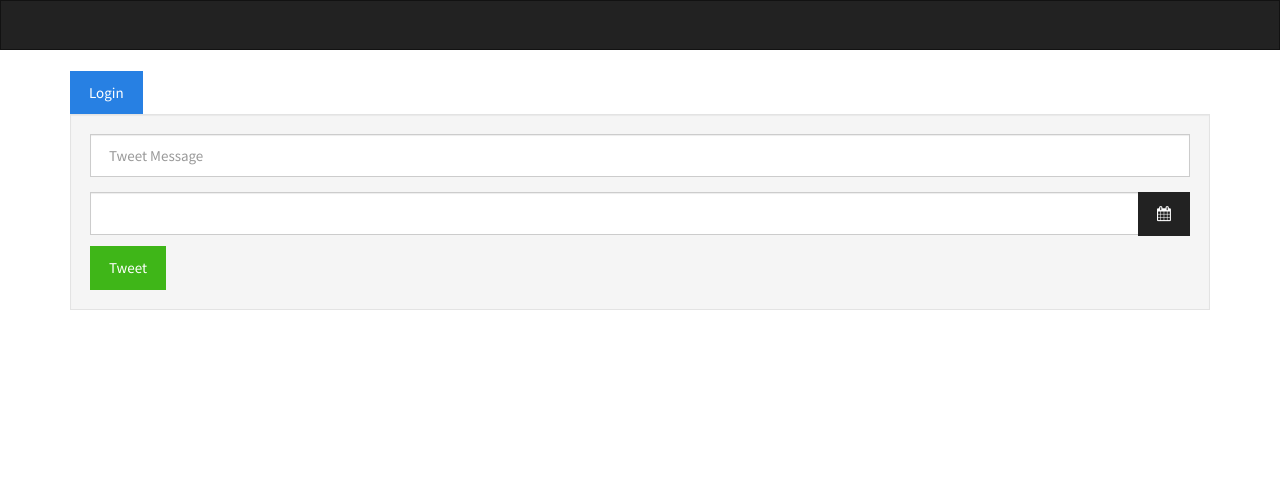
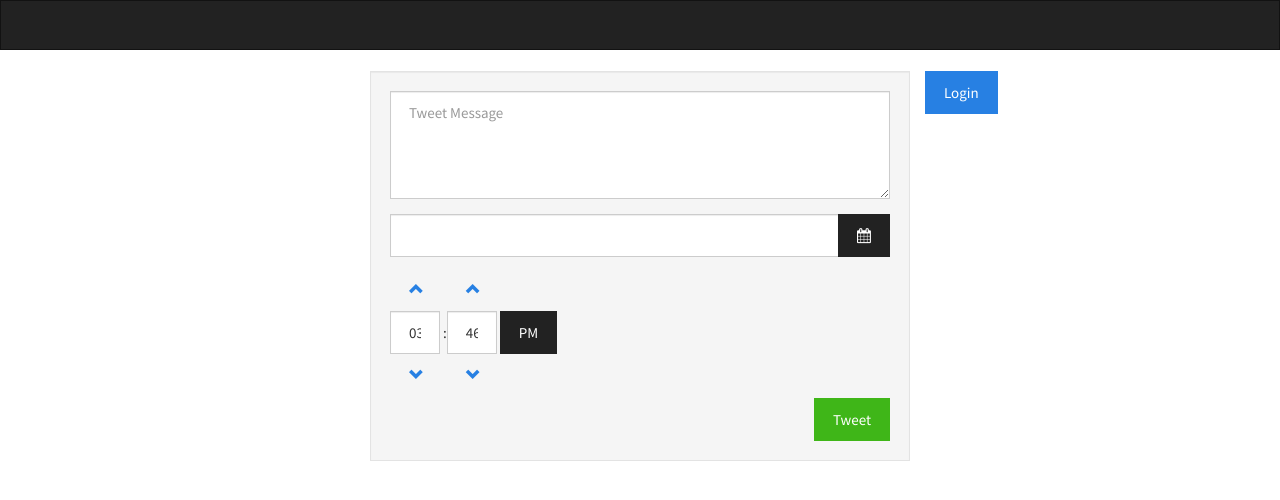
Before and after one commit to sakib3/socialsails, a website: page frontend/temp/index.html in a window 1280 px wide. Drawn offline with nearby package versions, Linux system fonts and the light colour scheme; files that its build step writes are made by us from their sources; files whose address does not match are found by name.

Commit message:
using timepicker and better layout

```diff
--- a/frontend/app/login.js
+++ b/frontend/app/login.js
@@ -13,6 +13,7 @@ angular.module("app").controller("Login",function($scope,$auth,$http){
 	}
 
 	$scope.minDate = new Date();
+	$scope.time = new Date();
 	$scope.opened = false;
 	$scope.open = function($event){
 		$event.preventDefault();
--- a/frontend/temp/index.html
+++ b/frontend/temp/index.html
@@ -15,10 +15,10 @@
 </nav>
 <div class="container">
   	<button ng-hide="isAuthenticated()" class="btn btn-primary" ng-click="login()">Login</button>
-
-    <div class="well">
+    <div class="col-sm-8 col-md-6 col-md-offset-3 col-sm-offset-2">
+        <div class="well clearfix">
           <div class="form-group">
-          <input placeholder="Tweet Message" ng-model="message" class="form-control">
+              <textarea rows=4 placeholder="Tweet Message" ng-model="message" class="form-control"></textarea>
           </div>
           <p class="input-group">
             <input class="form-control" datepicker-popup ng-model="date" is-open="opened" min-date="minDate">
@@ -26,7 +26,9 @@
               <button class="btn btn-default" ng-click="open($event)"><i class="fa fa-calendar"></i></button>
             </span>
           </p>
-    	<button class="btn btn-success"ng-click="tweet()">Tweet</button>
+          <timepicker ng-model="time"></timepicker>
+        	<button class="btn btn-success pull-right"ng-click="tweet()">Tweet</button>
+        </div>
     </div>
 </div>
   <!-- vendorInject:js -->
--- a/frontend/temp/login.js
+++ b/frontend/temp/login.js
@@ -13,6 +13,7 @@ angular.module("app").controller("Login",function($scope,$auth,$http){
 	}
 
 	$scope.minDate = new Date();
+	$scope.time = new Date();
 	$scope.opened = false;
 	$scope.open = function($event){
 		$event.preventDefault();
```
Also changed, not shown: frontend/app/index.html (+6 -4 lines). Lines whose indentation alone changed are shown as unchanged.
